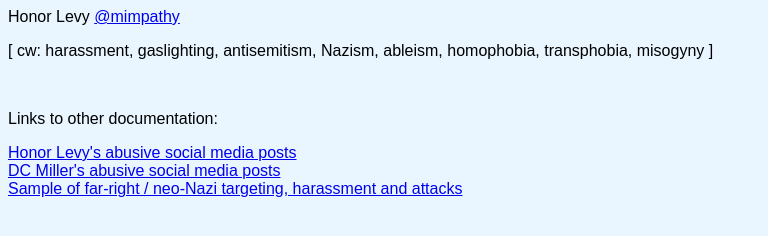
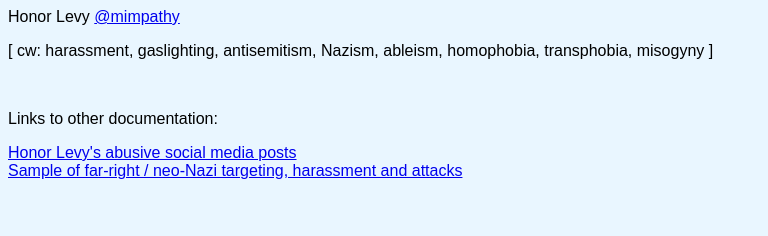
Before and after one commit to donnahorashi/luketuna, a plain HTML site: page Honor_Levy/index.html in a window 1280 px wide. Shown: the whole page, without its empty margins (0-768 px from the left). Drawn offline with Linux system fonts and the light colour scheme.

Commit message:
Update index.html

```diff
--- a/Honor_Levy/index.html
+++ b/Honor_Levy/index.html
@@ -23,7 +23,6 @@ body,td,th {
 <p>&nbsp;</p>
 <p>Links to other documentation:</p>
 <p><a href="http://luketuna.com/Honor_Levy/">Honor Levy's abusive social media posts</a><br>
-<a href="http://luketuna.com/">DC Miller's abusive social media posts</a><br>
 <a href="http://luketuna.com/neo-nazi-documentation/">Sample of far-right / neo-Nazi targeting, harassment and attacks</a><br></p>
 <p>&nbsp;</p>
 
```
